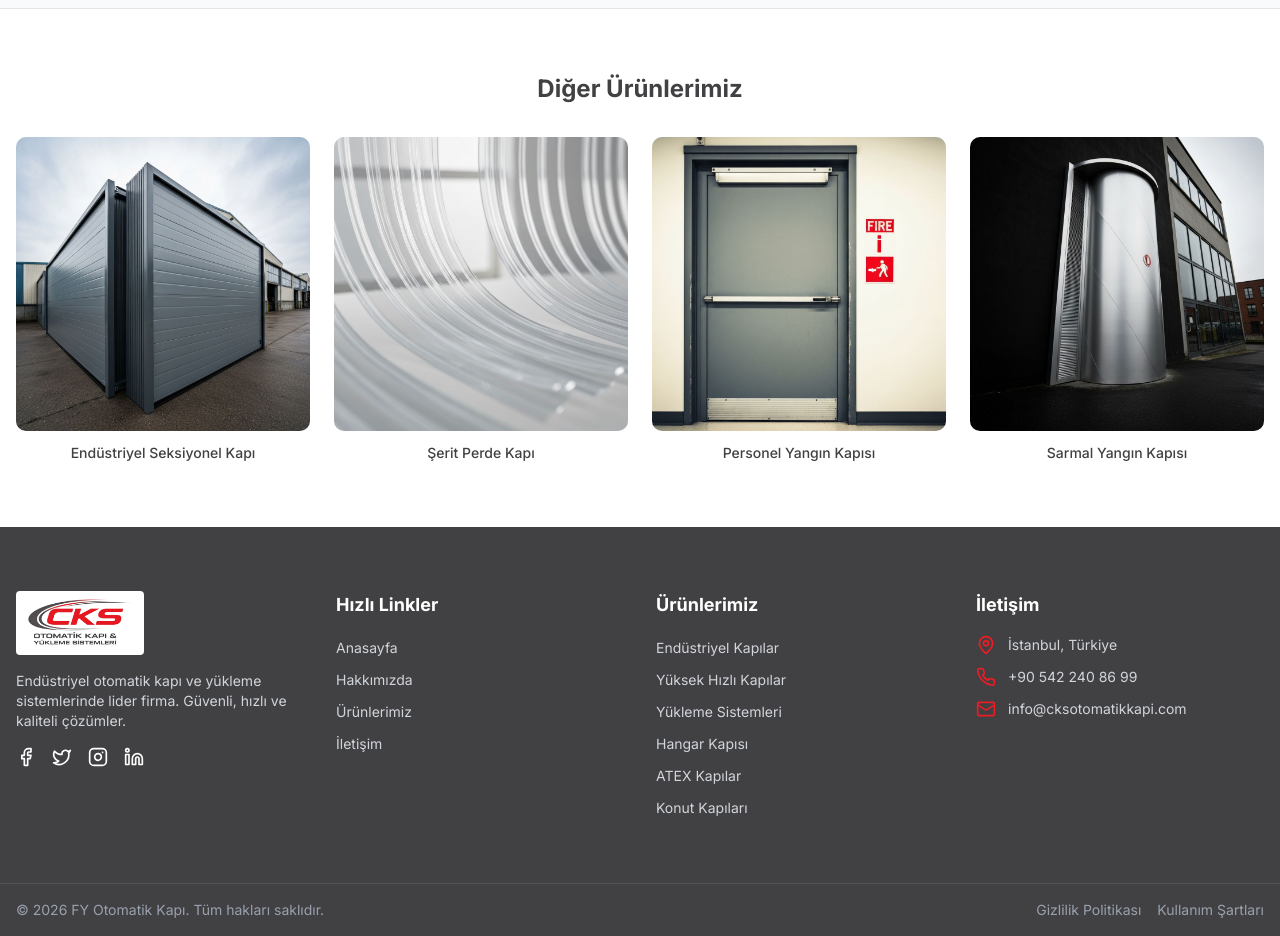
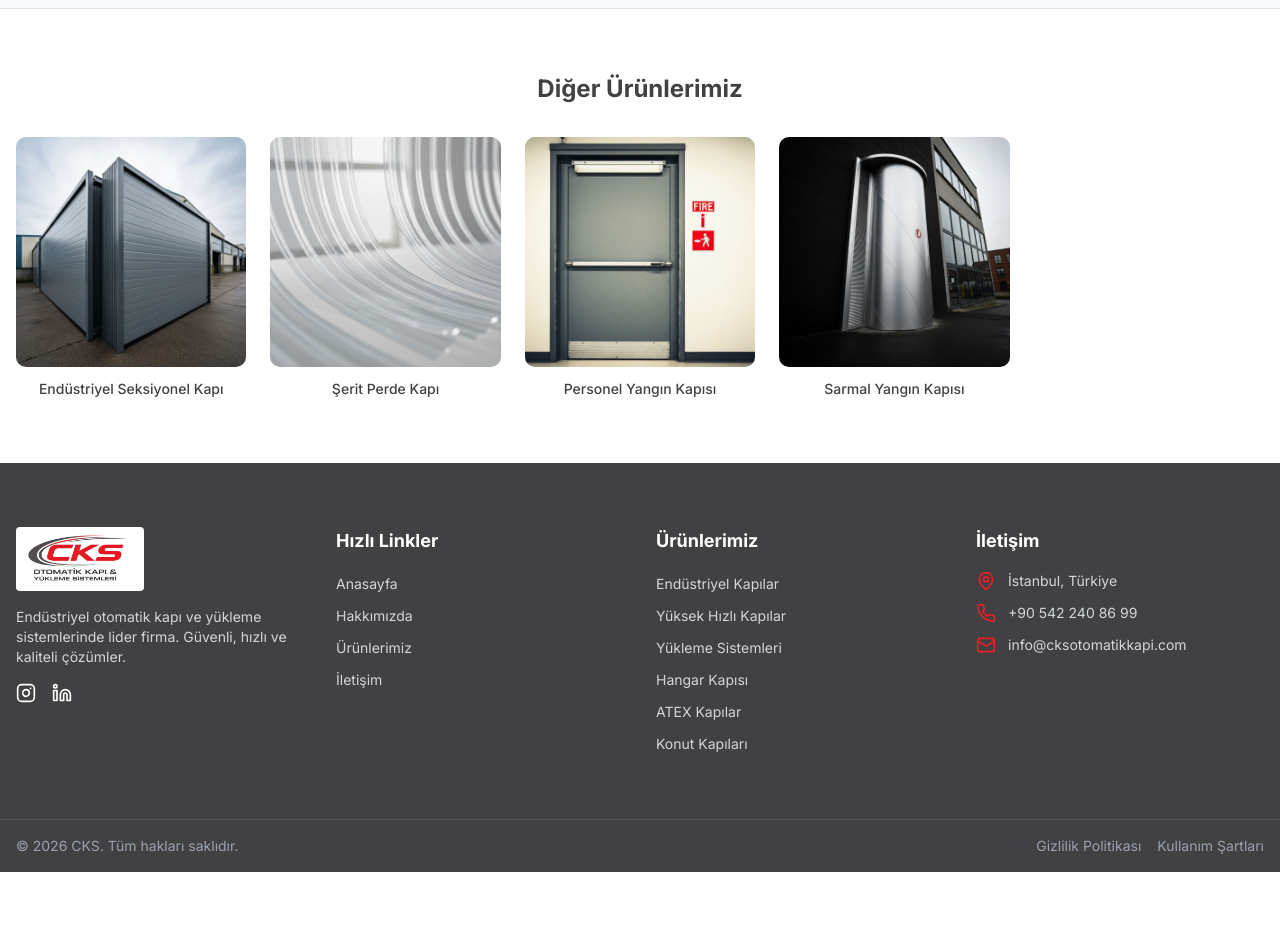
Before and after one commit to Muyubu1/OtomatikKapi, a Next.js app in the folder automatic-door-landing-page/: page /urunler/endustriyel-katlanir-kapi in a window 1280 px wide. Shown: the part 900-1836 px from the top of the page. After the commit the page ends 1772 px from the top, so only its background shows below. Built offline with nearby package versions, Linux system fonts and the light colour scheme.

Commit message:
fix: show all products in 'Other Products' section and update footer

```diff
--- a/automatic-door-landing-page/app/urunler/[slug]/page.tsx
+++ b/automatic-door-landing-page/app/urunler/[slug]/page.tsx
@@ -146,8 +146,8 @@ export default function ProductPage({ params }: ProductPageProps) {
                                             key={idx}
                                             onClick={() => setSelectedImage(idx)}
                                             className={`relative w-20 h-20 rounded-lg overflow-hidden transition-all ${selectedImage === idx
-                                                    ? 'ring-2 ring-[#ED1C24] ring-offset-2'
-                                                    : 'opacity-70 hover:opacity-100'
+                                                ? 'ring-2 ring-[#ED1C24] ring-offset-2'
+                                                : 'opacity-70 hover:opacity-100'
                                                 }`}
                                         >
                                             <img
@@ -268,8 +268,8 @@ export default function ProductPage({ params }: ProductPageProps) {
                 <section className="py-16">
                     <div className="container mx-auto px-4">
                         <h2 className="text-2xl font-bold text-[#414042] mb-8 text-center">Diğer Ürünlerimiz</h2>
-                        <div className="grid grid-cols-2 md:grid-cols-4 gap-6">
-                            {otherProducts.slice(0, 4).map((item, idx) => (
+                        <div className="grid grid-cols-2 md:grid-cols-3 lg:grid-cols-5 gap-6">
+                            {otherProducts.map((item, idx) => (
                                 <motion.div
                                     key={item.slug}
                                     initial={{ opacity: 0, y: 20 }}
--- a/automatic-door-landing-page/components/footer.tsx
+++ b/automatic-door-landing-page/components/footer.tsx
@@ -1,6 +1,6 @@
 import Link from "next/link"
 import Image from "next/image"
-import { Mail, Phone, MapPin, Linkedin, Instagram, Facebook, Twitter } from "lucide-react"
+import { Mail, Phone, MapPin, Linkedin, Instagram } from "lucide-react"
 import logoCKS from "@/public/cksLogobr.png"
 
 export default function Footer() {
@@ -25,12 +25,6 @@ export default function Footer() {
               Endüstriyel otomatik kapı ve yükleme sistemlerinde lider firma. Güvenli, hızlı ve kaliteli çözümler.
             </p>
             <div className="flex gap-4">
-              <a href="#" className="hover:text-[#ED1C24] transition-colors">
-                <Facebook className="h-5 w-5" />
-              </a>
-              <a href="#" className="hover:text-[#ED1C24] transition-colors">
-                <Twitter className="h-5 w-5" />
-              </a>
               <a href="#" className="hover:text-[#ED1C24] transition-colors">
                 <Instagram className="h-5 w-5" />
               </a>
@@ -107,7 +101,7 @@ export default function Footer() {
       <div className="border-t border-white/10">
         <div className="container mx-auto px-4 py-4">
           <div className="flex flex-col md:flex-row justify-between items-center text-sm text-gray-400">
-            <p>© 2026 FY Otomatik Kapı. Tüm hakları saklıdır.</p>
+            <p>© 2026 CKS. Tüm hakları saklıdır.</p>
             <div className="flex gap-4 mt-2 md:mt-0">
               <Link href="#" className="hover:text-[#ED1C24] transition-colors">
                 Gizlilik Politikası
```
Also changed, not shown: automatic-door-landing-page/data/products.json (indentation only), 1 other file (tests, documents, lock files or other folders).
